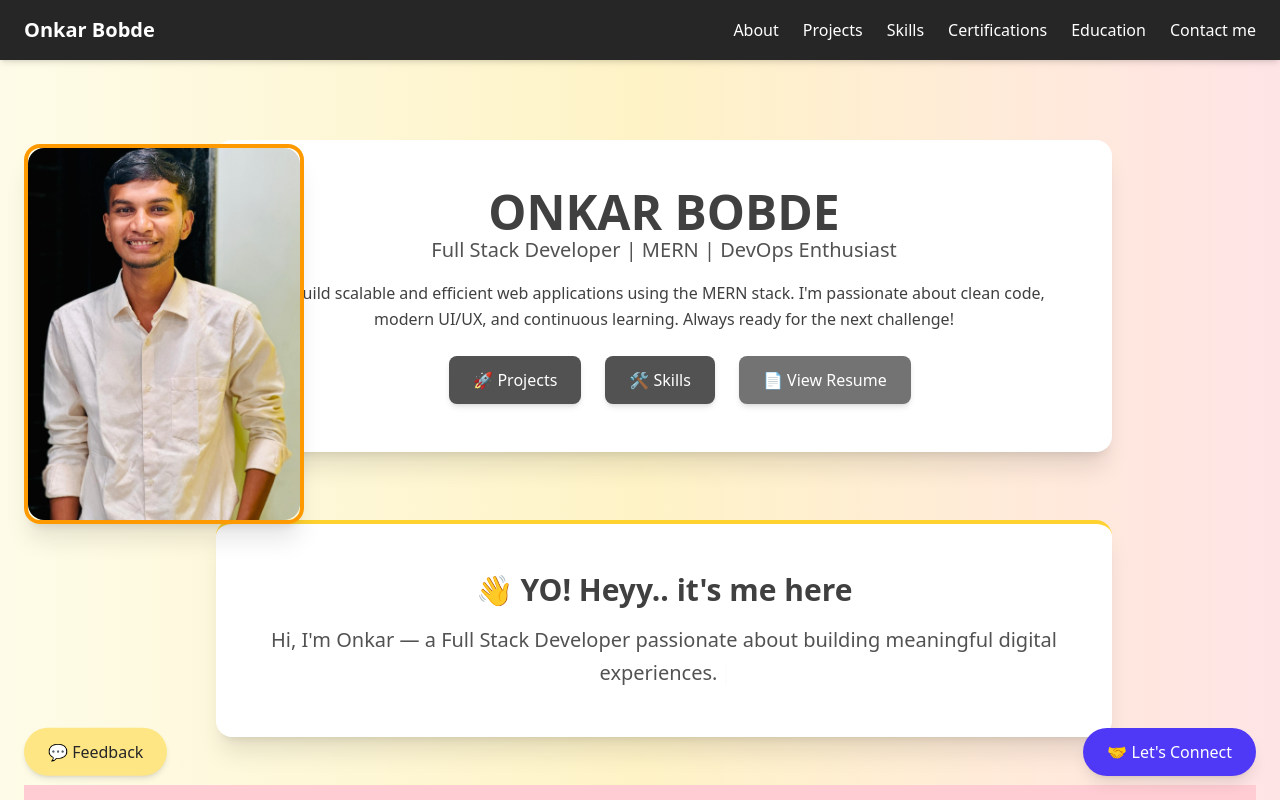
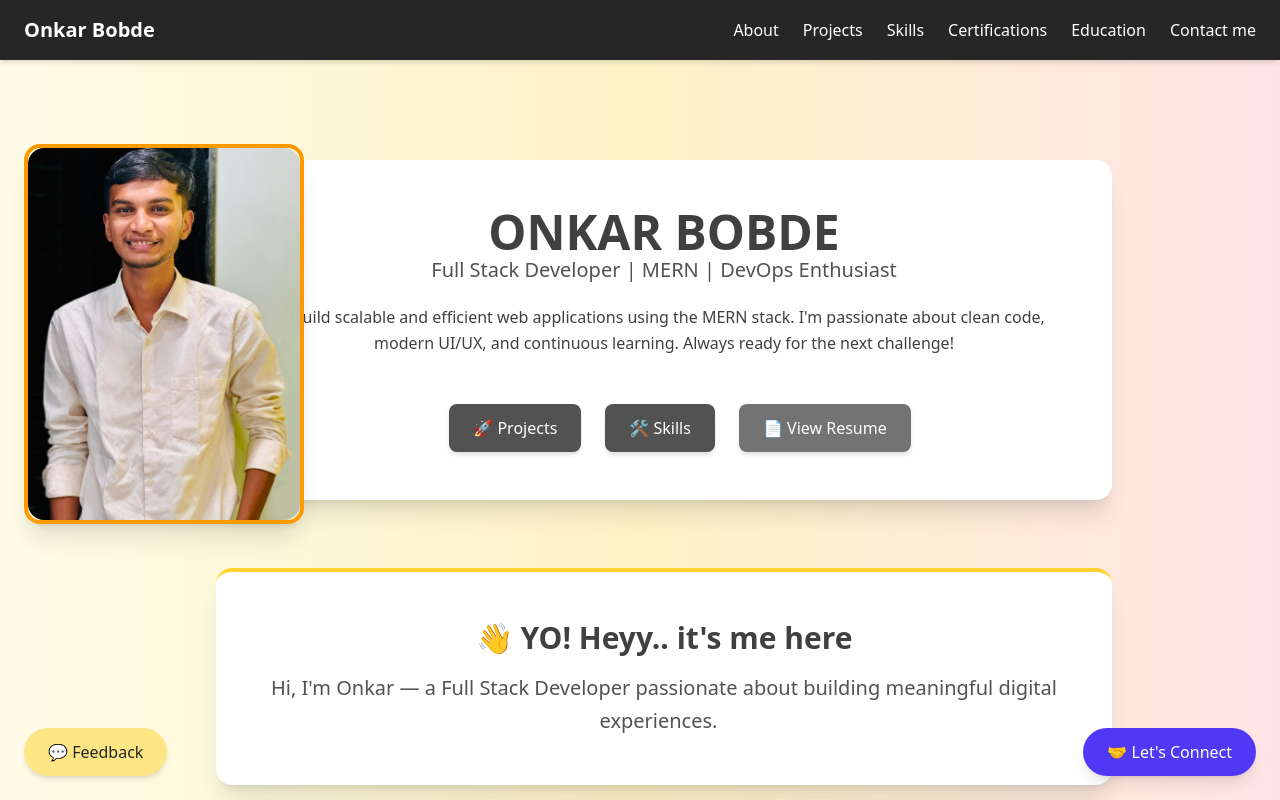
Before and after one commit to Omkys/my-portfolip, a React (Vite) app: page / in a window 1280 px wide. Shown: the top 800 px of the page. Built offline with nearby package versions, Linux system fonts and the light colour scheme.

Commit message:
again update

```diff
--- a/src/App.jsx
+++ b/src/App.jsx
@@ -31,7 +31,7 @@ function App() {
       {/* ✅ Sticky Navbar at the top */}
       <Navbar setShowSection={setShowSection} />
 
-      <main className="min-h-screen bg-gradient-to-r from-yellow-50 via-amber-100 to-rose-100 text-neutral-800 flex flex-col items-center justify-start px-4 sm:px-6 py-10 relative">
+      <main className="min-h-screen bg-gradient-to-r from-yellow-50 via-amber-100 to-rose-100 text-neutral-800 flex flex-col items-center justify-start px-4 sm:px-6 py-15 relative">
         <Toaster position="top-right" reverseOrder={false} />
 
         {/* Profile Image */}
--- a/src/components/About.jsx
+++ b/src/components/About.jsx
@@ -11,7 +11,7 @@ export default function IntroSection({ setShowSection }) {
           <p className="text-lg sm:text-xl text-neutral-600">
             Full Stack Developer | MERN | DevOps Enthusiast
           </p>
-          <p className="text-neutral-700 leading-relaxed mt-4">
+          <p className="text-neutral-700 leading-relaxed mt-5">
             I build scalable and efficient web applications using the MERN
             stack. I'm passionate about clean code, modern UI/UX, and
             continuous learning. Always ready for the next challenge!
--- a/src/components/NavButtons.jsx
+++ b/src/components/NavButtons.jsx
@@ -2,7 +2,7 @@ import toast from 'react-hot-toast';
 
 export default function NavButtons({ setShowSection }) {
   return (
-    <div className="flex flex-wrap gap-4 sm:gap-6 mt-4 sm:mt-6 justify-center md:justify-start ml-2 sm:ml-6 md:ml-8">
+    <div className="flex flex-wrap gap-4 sm:gap-6 mt-6 sm:mt-12 justify-center md:justify-start ml-2 sm:ml-6 md:ml-8">
       {['projects', 'skills', /*'certificates', 'education'  -----"if later want to add the icons uncomment this too if you want"*/].map((section) => (
         <button
           key={section}
--- a/src/components/Navbar.jsx
+++ b/src/components/Navbar.jsx
@@ -3,7 +3,7 @@ export default function Navbar({ setShowSection }) {
   return (
     <nav className="w-full bg-neutral-800 text-white py-4 px-6 shadow-md fixed top-0 z-50">
       <div className="max-w-7xl mx-auto flex justify-between items-center">
-        <h1 className="text-xl font-bold">Onkar Bobde</h1>
+        <h1 className="text-xl font-bold hover:text-amber-400 transition duration-200">Onkar Bobde</h1>
         <div className="flex space-x-6">
           <button
             onClick={() => setShowSection('about')}
--- a/src/sections/Skills.jsx
+++ b/src/sections/Skills.jsx
@@ -31,7 +31,7 @@ const fadeIn = {
 
 const SkillCard = ({ Icon, name, color }) => (
   <motion.div
-    className="group bg-white rounded-xl p-5 shadow-md transition-all duration-300 flex flex-col items-center justify-center gap-3"
+    className="group bg-white rounded-xl p-5 shadow-md transition-all duration-300 flex flex-col items-center justify-center gap-1"
     variants={fadeIn}
     whileHover={{ scale: 1.05, boxShadow: '0 4px 8px rgba(0, 0, 0, 0.1)' }}
   >
@@ -46,7 +46,7 @@ const SkillSection = ({ title, skills }) => (
     variants={fadeIn}
   >
     <h3 className="text-lg font-semibold text-neutral-800 text-center mb-6">{title}</h3>
-    <div className="grid grid-cols-2 sm:grid-cols-3 lg:grid-cols-4 gap-6">
+    <div className="grid grid-cols-2 sm:grid-cols-3 lg:grid-cols-4 gap-3">
       {skills.map((skill, index) => (
         <SkillCard key={index} Icon={skill.icon} name={skill.name} color={skill.color} />
       ))}
@@ -58,7 +58,7 @@ export default function Skills() {
   return (
     <motion.section
       id="skills"
-      className="max-w-6xl mx-auto px-6 py-16"
+      className="max-w-6xl mx-auto px-6 py-2"
       initial="hidden"
       whileInView="visible"
       viewport={{ once: true }}
```
